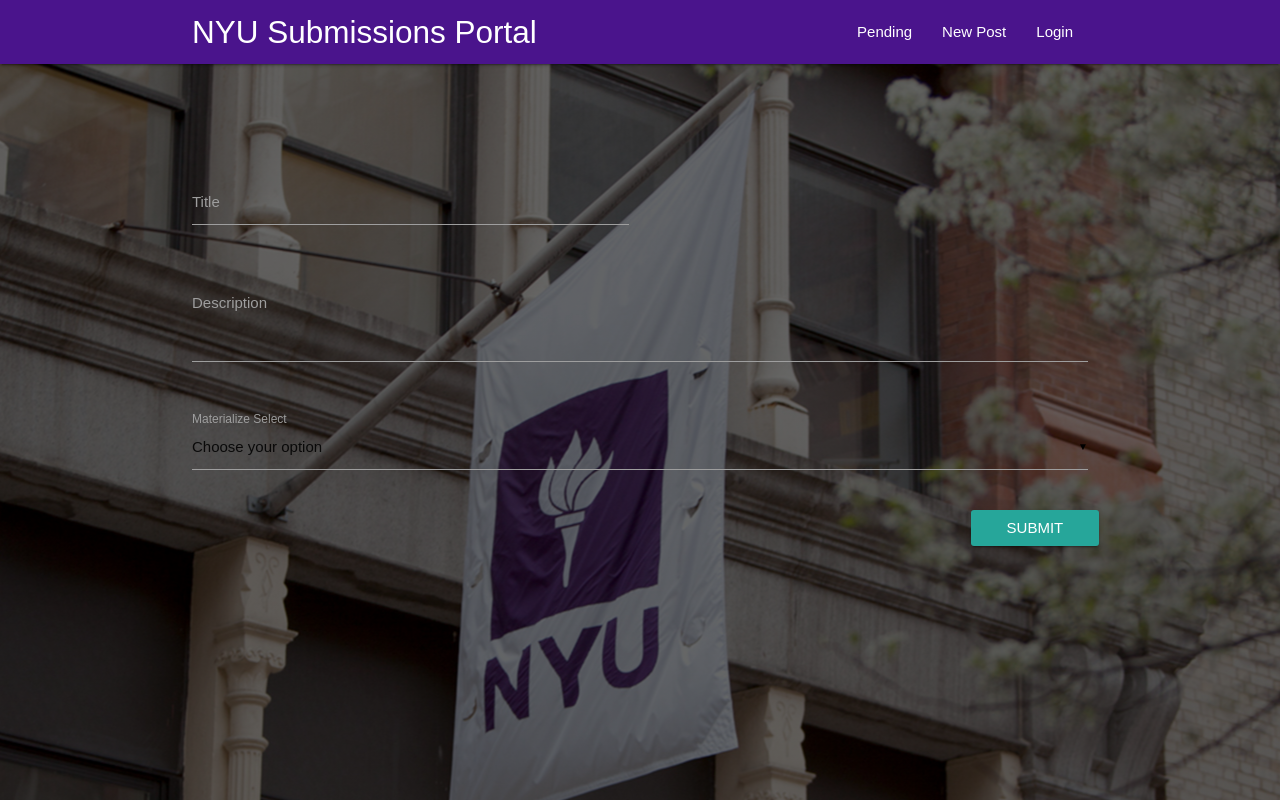
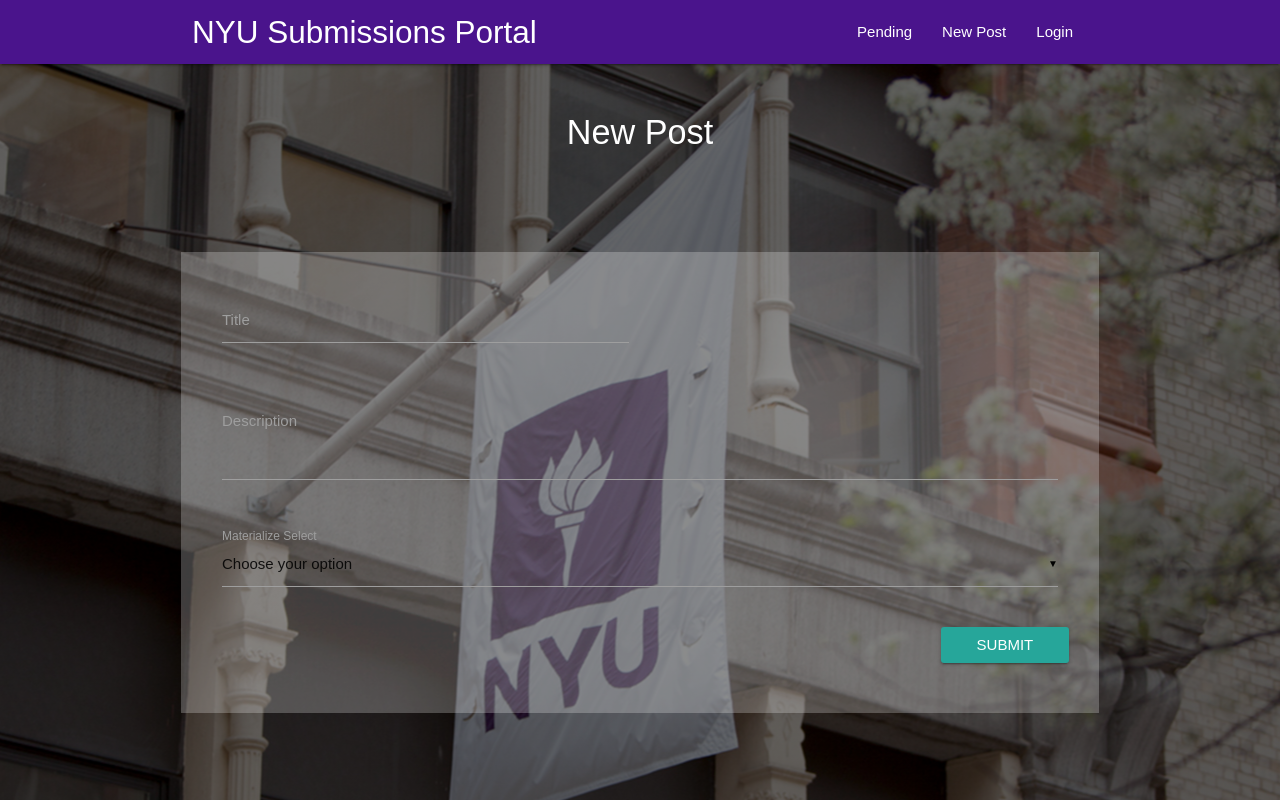
Before and after one commit to ziros94/nyuportal, a Flask app: page /newpost in a window 1280 px wide. Run offline with Flask 2, Linux system fonts and the light colour scheme; data that the repository does not hold is empty; some libraries are stand-ins or nearby versions.

Commit message:
updated css post form

```diff
--- a/app/static/css/post.css
+++ b/app/static/css/post.css
@@ -14,6 +14,8 @@
 
 .postForm {
     margin-top: 100px;
+    background-color: rgba(255, 255, 255, 0.24);
+    padding: 30px;
 }
 
 header.container {
@@ -29,7 +31,7 @@
     margin-top: 50px;
 }
 
-.post_content {
+.post_content{
     margin-top: 50px;
     background-color: rgba(255, 255, 255, 0.24);
     font-family: 'Open Sans', 'Lucida Sans Unicode', 'Lucida Grande', sans-serif;
--- a/app/templates/newpost.html
+++ b/app/templates/newpost.html
@@ -6,9 +6,13 @@
 {% endblock %}
 
 {% block content %}
-    <div class="postForm">
+    <header>
         <div class="container">
-         <div class="row">
+            <h4 class="homeTitle white-text">New Post</h4>
+        </div>
+    </header>
+        <div class="container">
+         <div class="row postForm">
             <form class="col s12" name="newpost" action="" method="POST">
               {{ form.hidden_tag() }}
                 <div class="row">
@@ -40,5 +44,4 @@
             </form>
           </div>
         </div>
-    </div>
 {% endblock %}
```
